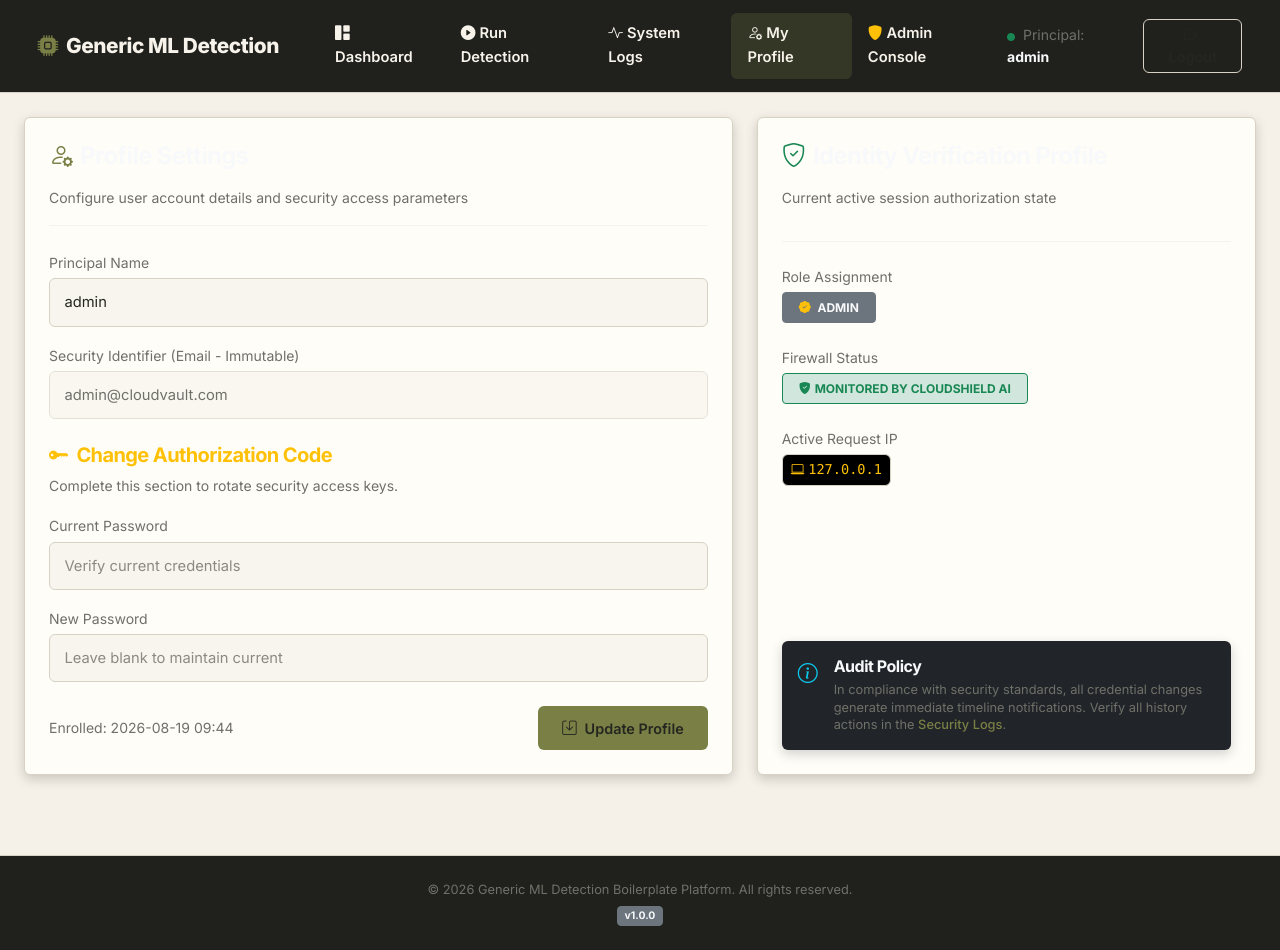
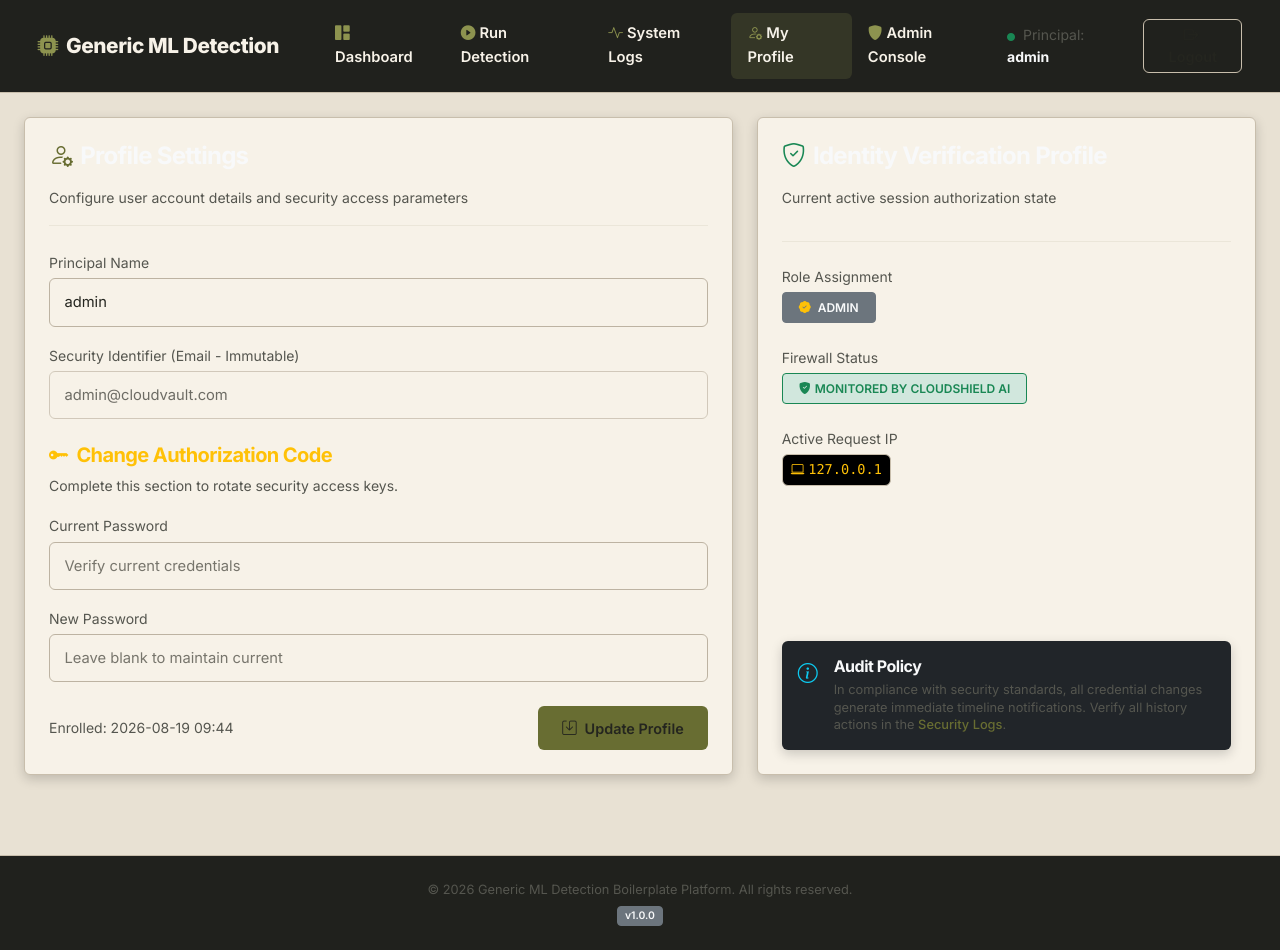
Before and after one commit to pranjal885/ml-detection-boilerplate, a Flask app: page /profile in a window 1280 px wide. Run offline with Flask 3, Linux system fonts and the light colour scheme; the visitor is signed in with stand-in values (Sample User, id 1).

Commit message:
style: improve warm theme contrast

```diff
--- a/app/static/css/style.css
+++ b/app/static/css/style.css
@@ -14,35 +14,35 @@
 
     /* Background */
 
-    --bg-main: #F5F1E8;
+    --bg-main: #E8E1D3;
 
     --bg-sidebar: #20211D;
 
-    --bg-card: #FFFDF8;
+    --bg-card: #F7F2E8;
 
-    --border-color: #D8D2C5;
+    --border-color: #C8BEAC;
 
     /* Enterprise Orange */
 
-    --primary: #7A7F45;
+    --primary: #686D32;
 
-    --primary-hover: #62683A;
+    --primary-hover: #555A29;
 
-    --primary-light: #A6A96A;
+    --primary-light: #8D934F;
 
     /* Status Colors */
 
-    --color-success: #5F8F5A;
+    --color-success: #4E7B4B;
 
-    --color-warning: #C79A2B;
+    --color-warning: #A97818;
 
-    --color-danger: #B85C5C;
+    --color-danger: #9B4545;
 
     /* Typography */
 
-    --text-primary: #252620;
+    --text-primary: #24251F;
 
-    --text-secondary: #6F7068;
+    --text-secondary: #55564F;
 
     /* Shadows */
 
@@ -210,7 +210,7 @@ p {
 
 .form-soc {
 
-    background: #F8F5EE !important;
+    background: #EFE8DB !important;
 
     border: 1px solid var(--border-color) !important;
 
@@ -239,7 +239,7 @@ p {
     box-shadow:
         0 0 0 3px rgba(122, 127, 69, .18) !important;
 
-    background: #F8F5EE !important;
+    background: #EFE8DB !important;
 
     outline: none !important;
 
@@ -323,7 +323,7 @@ p {
 
 .table-soc th {
 
-    background: #ECE8DE !important;
+    background: #D8D0C0 !important;
 
     color: var(--text-secondary) !important;
 
@@ -479,7 +479,7 @@ p {
 
     min-width: 120px;
 
-    background: #F1EEE6;
+    background: #DDD5C5;
 
     border: 1px solid var(--border-color);
 
@@ -625,7 +625,7 @@ p {
 
     border-radius: 50%;
 
-    background: #77786F;
+    background: #5D5E56;
 
     border: 2px solid var(--bg-card);
 
@@ -767,7 +767,7 @@ p {
 
     height: 10px;
 
-    background: #FFFDF8;
+    background: #F7F2E8;
 
     border-radius: 999px;
 
@@ -841,7 +841,7 @@ a:hover {
 
 ::-webkit-scrollbar-thumb {
 
-    background: #77786F;
+    background: #5D5E56;
 
     border-radius: 20px;
 
@@ -881,7 +881,7 @@ a:hover {
 
     border-color: var(--primary) !important;
 
-    color: #FFFDF8 !important;
+    color: #F7F2E8 !important;
 
 }
 
@@ -1007,15 +1007,134 @@ footer {
 }
 
 .form-soc {
-    background: #F8F5EE !important;
+    background: #EFE8DB !important;
     color: var(--text-primary) !important;
 }
 
 .form-soc:focus {
-    background: #FFFDF8 !important;
+    background: #F7F2E8 !important;
 }
 
 ::selection {
     background: rgba(122, 127, 69, .22);
     color: var(--text-primary);
 }
+
+
+/* ===========================================================
+   CONTRAST PASS — WARM PALETTE
+   =========================================================== */
+
+body {
+    color: #24251F;
+}
+
+.text-muted,
+.text-secondary,
+small,
+.form-text {
+    color: #55564F !important;
+}
+
+a {
+    color: #555A29;
+}
+
+a:hover {
+    color: #41451F;
+}
+
+.form-control,
+.form-select,
+input,
+textarea,
+select {
+    color: #24251F !important;
+    background-color: #F7F2E8 !important;
+    border-color: #BDB3A2 !important;
+}
+
+.form-control::placeholder,
+input::placeholder,
+textarea::placeholder {
+    color: #77756C !important;
+    opacity: 1;
+}
+
+.form-control:focus,
+.form-select:focus,
+input:focus,
+textarea:focus,
+select:focus {
+    color: #24251F !important;
+    background-color: #FFF9EF !important;
+    border-color: #686D32 !important;
+    box-shadow: 0 0 0 .15rem rgba(104, 109, 50, .18) !important;
+}
+
+table,
+.table {
+    color: #24251F;
+}
+
+.table th {
+    color: #34352F !important;
+    background-color: #DDD5C5 !important;
+}
+
+.table td {
+    color: #3F4039 !important;
+}
+
+.card-title,
+.card-text,
+h1,
+h2,
+h3,
+h4,
+h5,
+h6 {
+    color: #24251F;
+}
+
+/* Keep the dark navigation areas intentionally dark for strong contrast. */
+.navbar-soc,
+.navbar-soc .navbar-brand-soc,
+.navbar-soc .nav-link-soc,
+footer {
+    color: #F7F2E8 !important;
+}
+
+.navbar-soc .nav-link-soc i,
+.navbar-soc .navbar-brand-soc i {
+    color: #8D934F !important;
+}
+
+/* Buttons use darker text where the background is light. */
+.btn-outline-secondary {
+    color: #4B4C45 !important;
+    border-color: #8E887B !important;
+}
+
+.btn-outline-secondary:hover {
+    color: #24251F !important;
+    background: #DDD5C5 !important;
+}
+
+.badge {
+    font-weight: 600;
+}
+
+/* Make code/data blocks readable without bringing blue back. */
+pre,
+code,
+pre code {
+    color: #3E4038;
+    background: #DDD5C5;
+}
+
+/* Selection remains warm olive, never blue. */
+::selection {
+    background: rgba(104, 109, 50, .25);
+    color: #24251F;
+}
```
